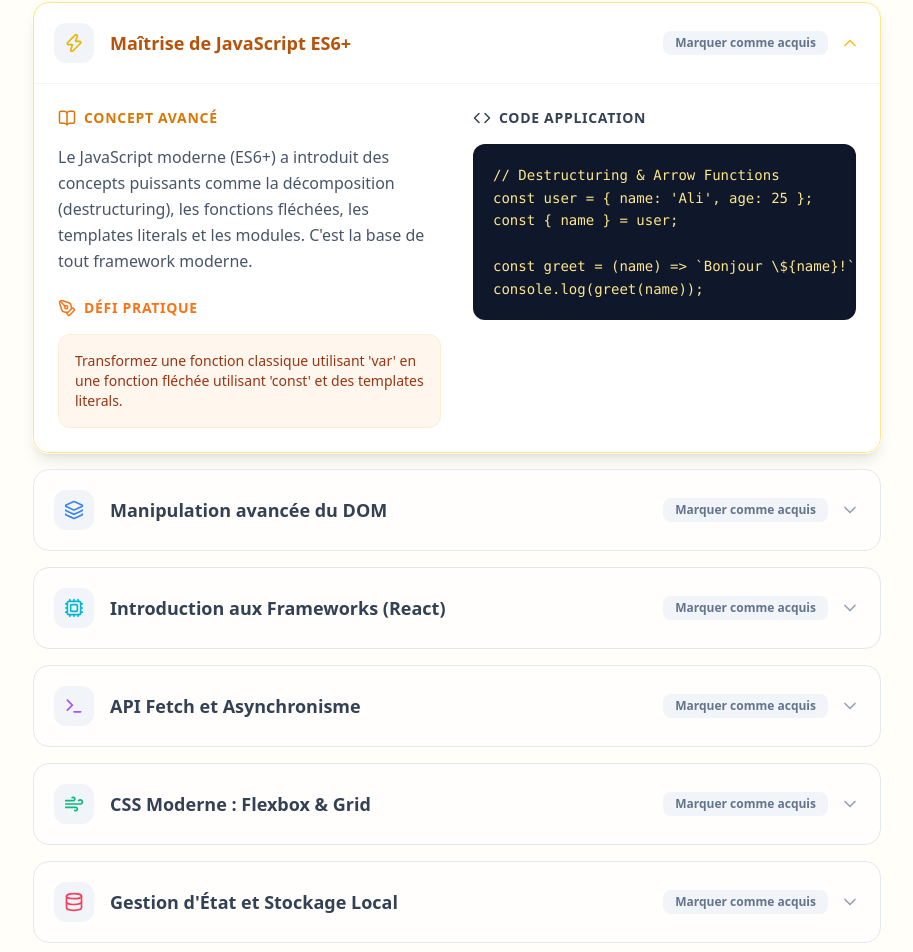
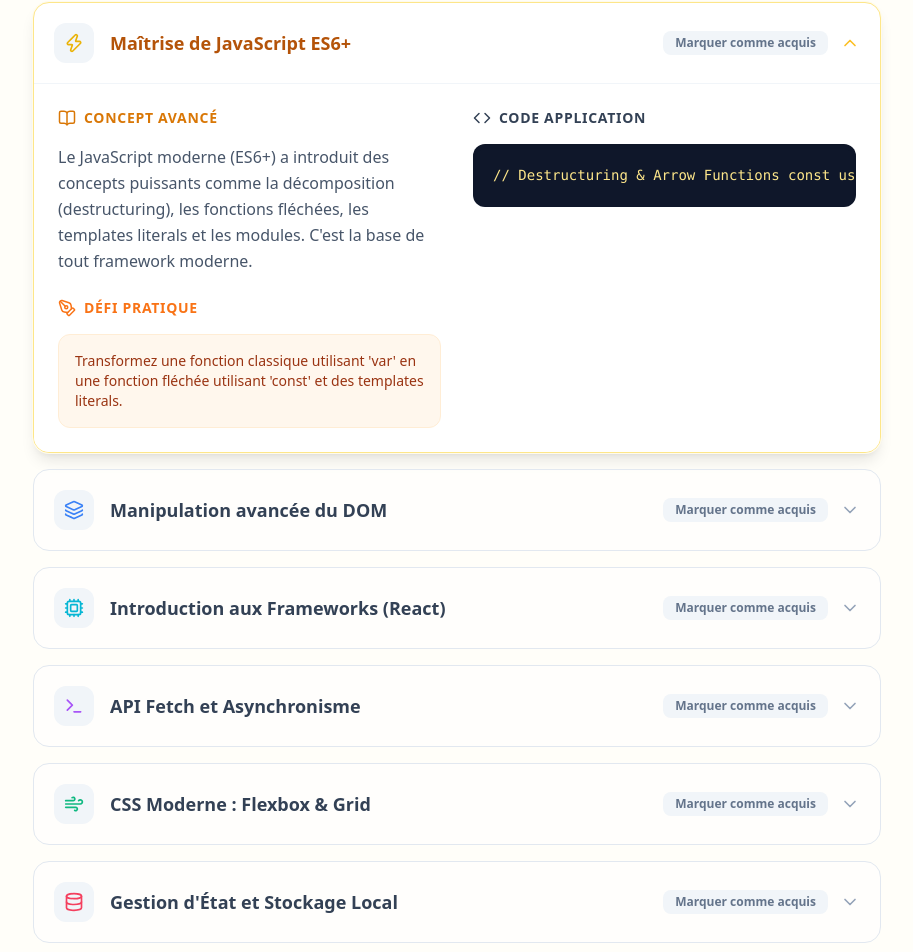
Before and after one commit to filsmatand/Luna, a React (Create React App) app: page /intermediaire in a window 1280 px wide. Shown: the part 1188-2140 px from the top of the page, without its empty margins (183-1096 px from the left). Built offline with nearby package versions, Linux system fonts and the light colour scheme.

Commit message:
Fix template literal example

```diff
--- a/src/page/Software_developer/Intermediaire.jsx
+++ b/src/page/Software_developer/Intermediaire.jsx
@@ -29,7 +29,7 @@ export default function Intermediaire() {
         title: "Maîtrise de JavaScript ES6+",
         icon: <Zap className="text-yellow-500" size={20} />,
         course: "Le JavaScript moderne (ES6+) a introduit des concepts puissants comme la décomposition (destructuring), les fonctions fléchées, les templates literals et les modules. C'est la base de tout framework moderne.",
-        code: "// Destructuring & Arrow Functions\nconst user = { name: 'Ali', age: 25 };\nconst { name } = user;\n\nconst greet = (name) => `Bonjour \\${name}!`;\nconsole.log(greet(name));",
+       code: `// Destructuring & Arrow Functions const user = { name: 'Ali', age: 25 }; const { name } = user; const greet = (name) => \`Bonjour \${name}!\`; console.log(greet(name));`,
         exercise: "Transformez une fonction classique utilisant 'var' en une fonction fléchée utilisant 'const' et des templates literals."
       },
       {
```
